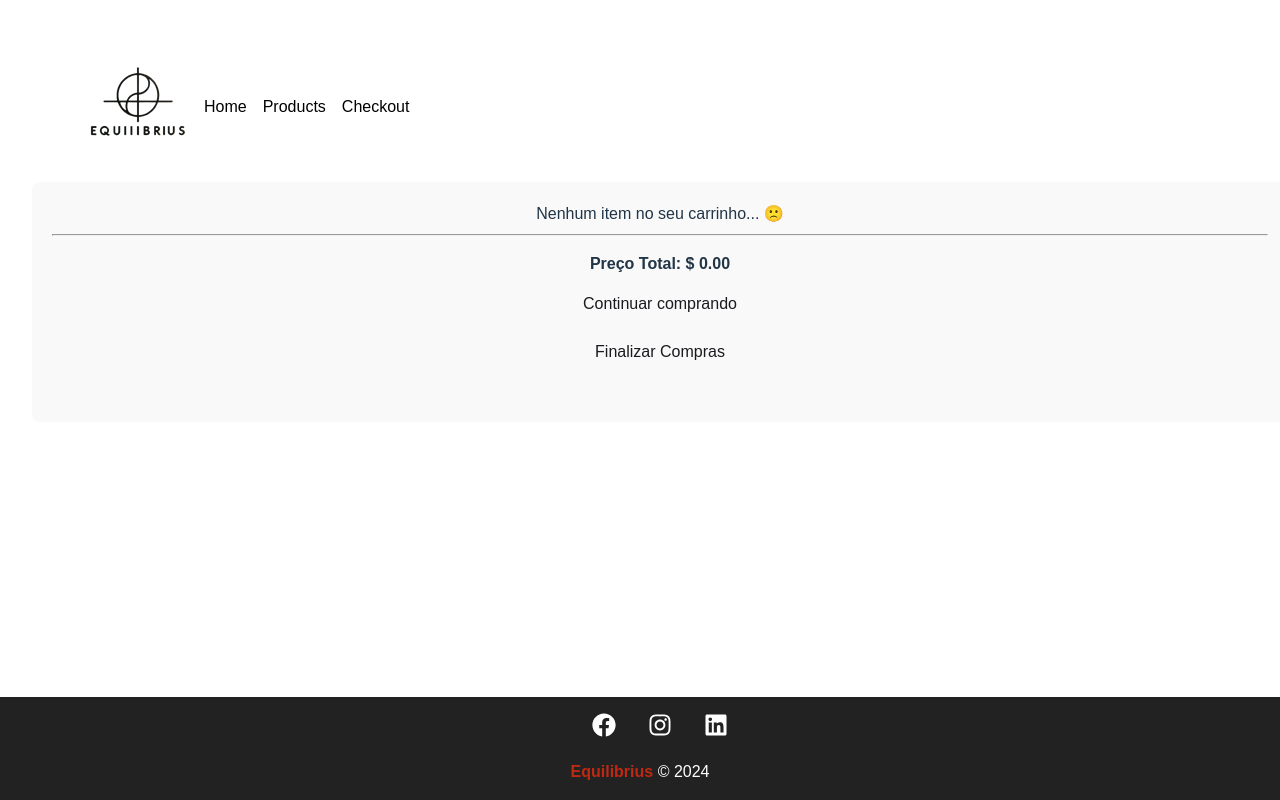
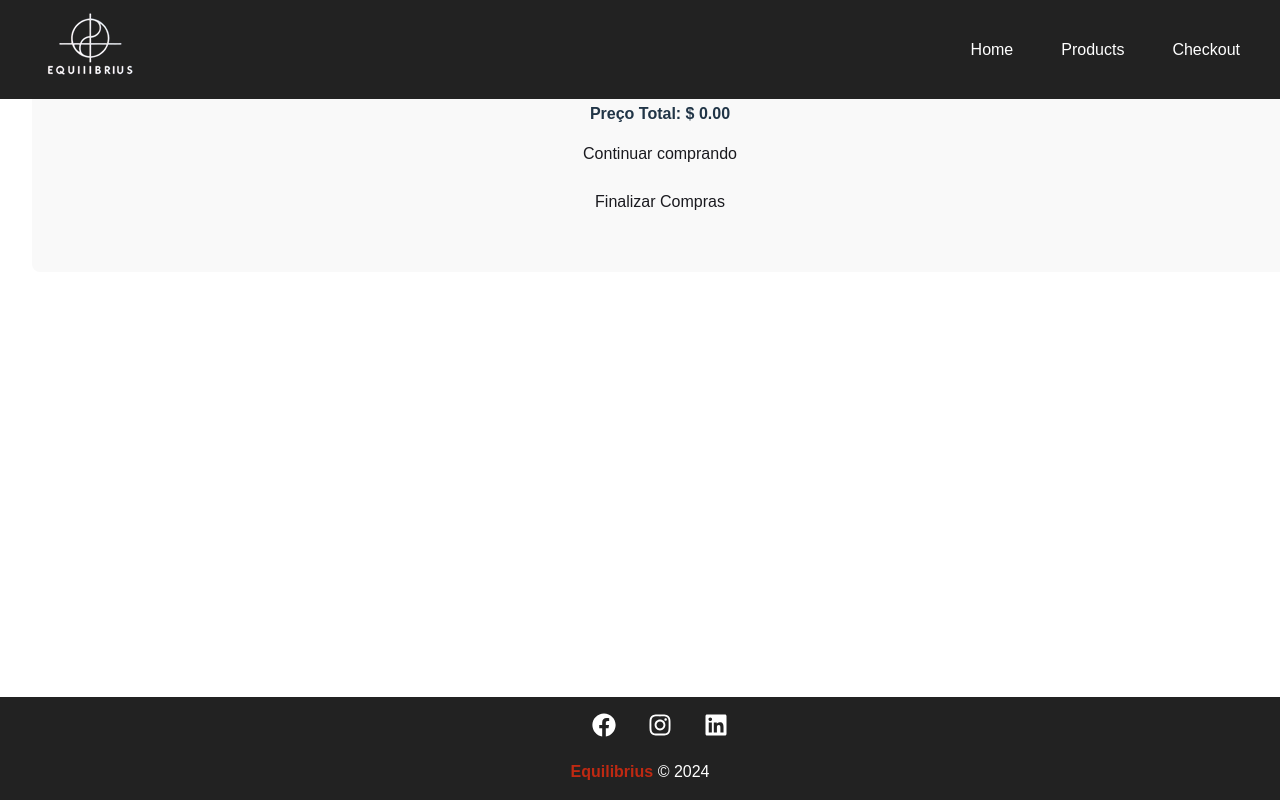
Before and after one commit to LaizCunha/react-EquilibriusStore, a React (Vite) app: page /checkout in a window 1280 px wide. Built offline with nearby package versions, Linux system fonts and the light colour scheme.

Commit message:
Modifica estilo do navbar e o icone.

```diff
--- a/src/components/Header.css
+++ b/src/components/Header.css
@@ -1,26 +1,44 @@
+body, html {
+  height: 100%;
+  margin: 0;
+}
+
 .navbar  {
+  position: fixed;
+  padding: .5em;
+  top: 0;
+  left: 0;
+  width: 100%;
   display: flex;
   justify-content: space-between;
-  padding: 1em;
-  width: 100%;
+  align-items: center;
+  background-color: #222;
 }
 
 .list {
   display: flex;
   list-style: none;
   align-items: center;
+  margin: 0;
+  padding: 0;
 }
 
 .item {
-  margin-right: 1em;
+  margin-right: 3em;
 }
 
 .item a {
-  color: #000000;
+  color: #FFF;
   text-decoration: none;
-  margin-left: auto;
+  font-family: Arial, sans-serif;
+  size: 16px;
 }
 
 .item a:hover{
   color: #bf2912;
 }
+
+.icon {
+  margin-right: auto;
+  margin-left: 2em;
+}
--- a/src/components/Header.jsx
+++ b/src/components/Header.jsx
@@ -6,10 +6,10 @@ function Header() {
     return (
       <>
         <nav className="navbar">
+          <div className="icon">
+              <Link to="/"><img src={icon} alt="Logo" /></Link>
+            </div>
           <ul className="list">
-            <li className="item">
-              <Link to="/"><img src={icon} alt="Logo" /></Link>
-            </li>
             <li className="item">
               <Link to="/">Home</Link>
             </li>
```
Also changed, not shown: src/assets/icon.png.
